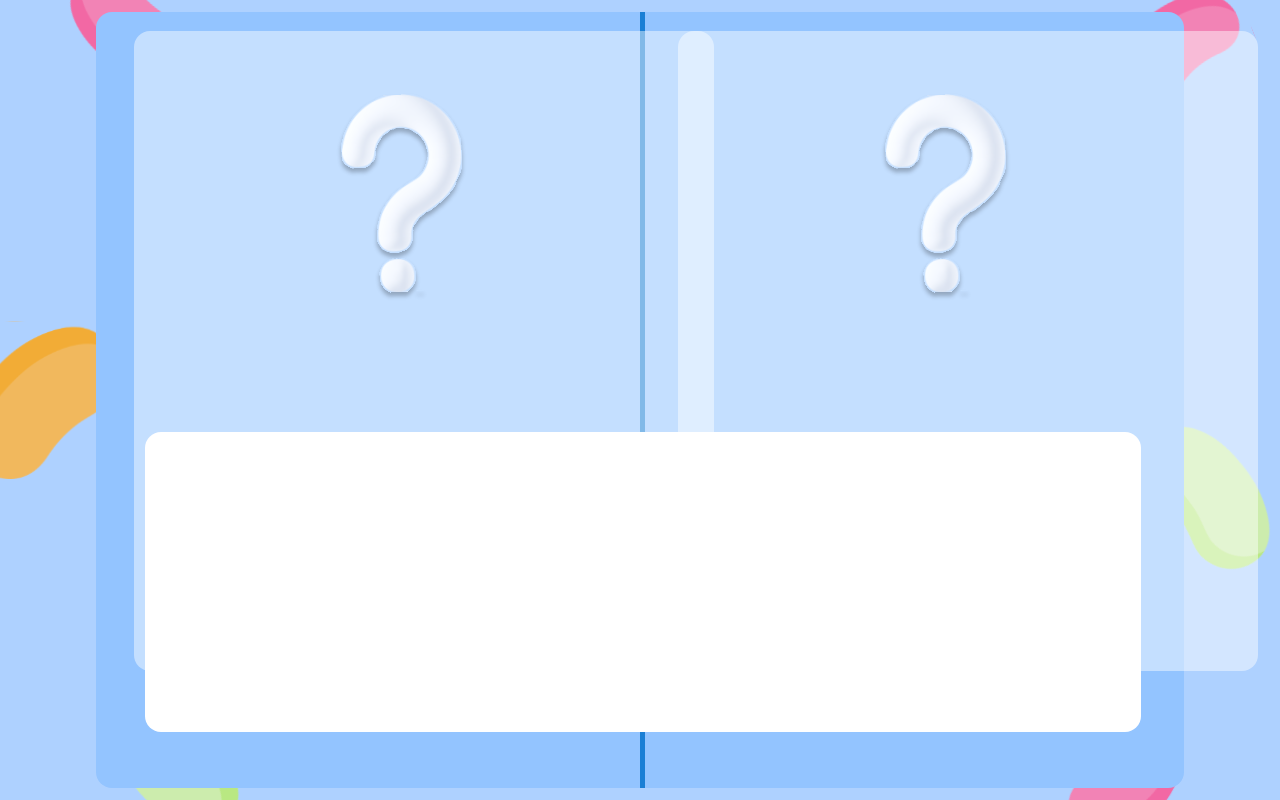
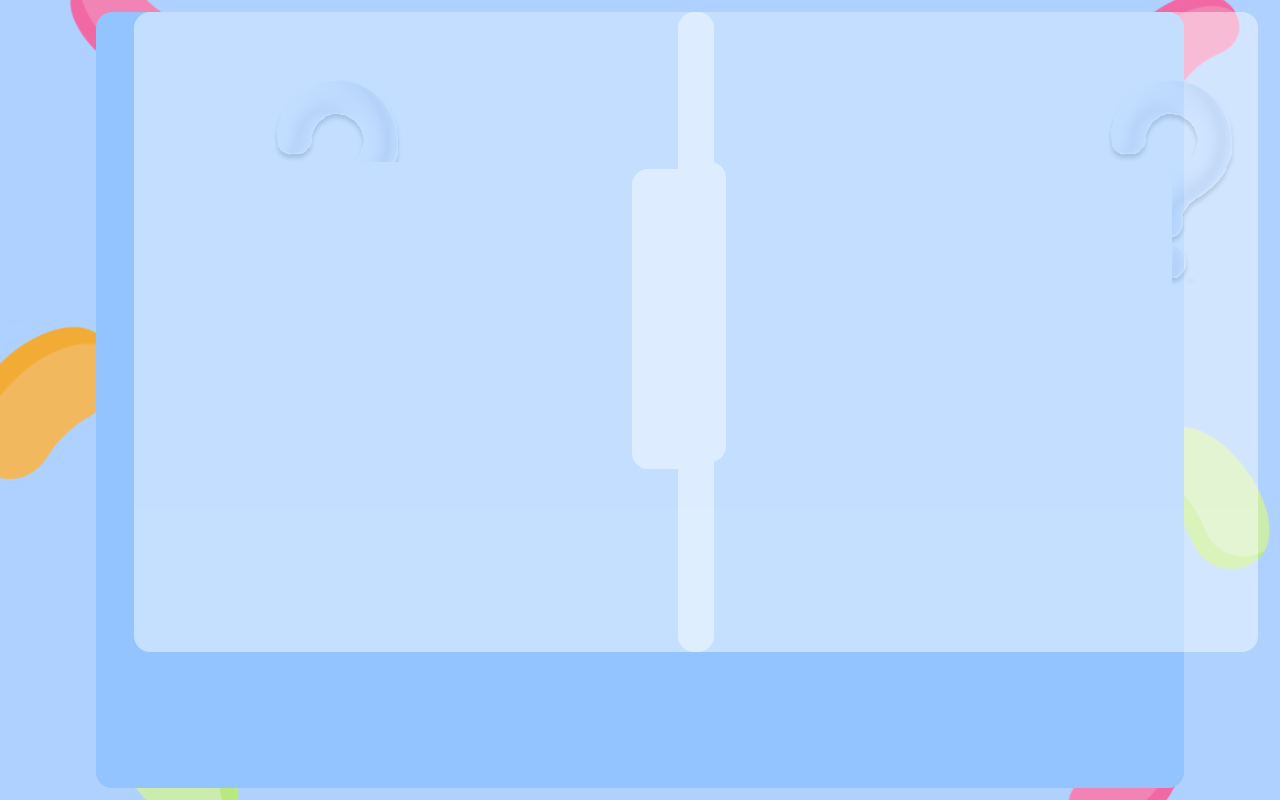
Before and after one commit to 2023-Winter-Bootcamp-Team-I/frontend, a React app: page /createbookpage in a window 1280 px wide. Built offline with nearby package versions, Linux system fonts and the light colour scheme; the HTML template or start-up script is replaced by a standard one.

Commit message:
css수정

```diff
--- a/src/pages/CreateBookPage.tsx
+++ b/src/pages/CreateBookPage.tsx
@@ -1,37 +1,30 @@
 import QuestionMark from '@/assets/image/CreateBook/QuestionMark.svg';
 const CreateBookPage = () => {
   return (
-    // 배경색 살짝 흐리게
-    <div className="flex flex-col w-screen h-screen bg-mainColor bg-opacity-15 relative z-5">
-      <div className="flex justify-center h-screen">
-        <div className=" w-full mx-24 my-3 bg-[#93C4FF] rounded-2xl flex relative">
+    // 배경 색 흐릿하게
+    <div className="w-screen h-screen bg-mainColor bg-opacity-15 relative z-5">
+      <div className="flex flex-col justify-center h-screen">
+        {/* 가장 큰 박스 */}
+        <div className=" h-full mx-24 my-3 bg-[#93C4FF] rounded-2xl z-10">
+          <div className="flex relative">
             <div className="flex items-center justify-center h-full">
+              {/* 중간 띠 */}
               <div className="w-[5px] h-full  left-[50%] absolute bg-[#1A7FD5]" />
             </div>
-
+            {/* 왼쪽 박스 */}
             <div className=" w-1/2 flex justify-center items-center flex-col">
-            <img src={QuestionMark} className="w-1/7 left-[20%]  top-[10%] z-20 absolute  "></img>
-            <div className="box-border  basis- 1/2 w-[580px] h-[640px] top-[2.5%] left-[3.5%] absolute bg-white opacity-45 rounded-2xl z-10" />
-            <div className="box-border w-[540px] h-[300px] top-[23.5%] left-[9%] relative bg-white z-20 rounded-2xl" />
+              <div className="box-border  basis- 1/2 w-[580px] h-[640px] top-[2.5%] left-[3.5%] absolute bg-white opacity-45 rounded-2xl z-20">
+                <img src={QuestionMark} className="w-1/7 left-[20%]  top-[10%] z-50 absolute  "></img>
+                <div className="box-border w-[540px] h-[300px] top-[23.5%] left-[9%] relative bg-white rounded-2xl z-50" />
               </div>
-          <div>
-            <button className="">
-              {/* <img src={NextButton} className="absolute w-[90px] h-[90px] left-[98.5%] top-[45%] z-30 "></img> */}
-            </button>
             </div>
             <div className="box-border w-1/6 "></div>
+            {/* 오른쪽 박스 */}
             <div className=" w-1/2  flex justify-center items-center flex-col">
-            <img src={QuestionMark} className="w-1/7 left-[70%]  top-[10%] z-20 absolute"></img>
-            <div className=" box-border w-[580px] h-[640px] top-[2.5%] left-[53.5%] absolute bg-white opacity-45 rounded-2xl z-10"></div>
-            <div className="box-border w-[540px] h-[300px] top-[24.5%] left-[-8%] relative bg-white rounded-2xl z-20"></div>
-
-            <div>
-              <button className="">
-                {/* <img
-                  src={NextButton}
-                  className="absolute w-[90px] h-[90px] left-[-4.5%] top-[45%] rotate-180 z-30"
-                ></img> */}
-              </button>
+              <div className=" box-border w-[580px] h-[640px] top-[2.5%] left-[53.5%] absolute bg-white opacity-45 rounded-2xl z-20">
+                <img src={QuestionMark} className="w-1/7 left-[70%]  top-[10%] z-50 absolute"></img>
+                <div className="box-border w-[540px] h-[300px] top-[24.5%] left-[-8%] relative bg-white rounded-2xl z-50"></div>
+              </div>
             </div>
           </div>
         </div>
```
Lines whose indentation alone changed are shown as unchanged.
